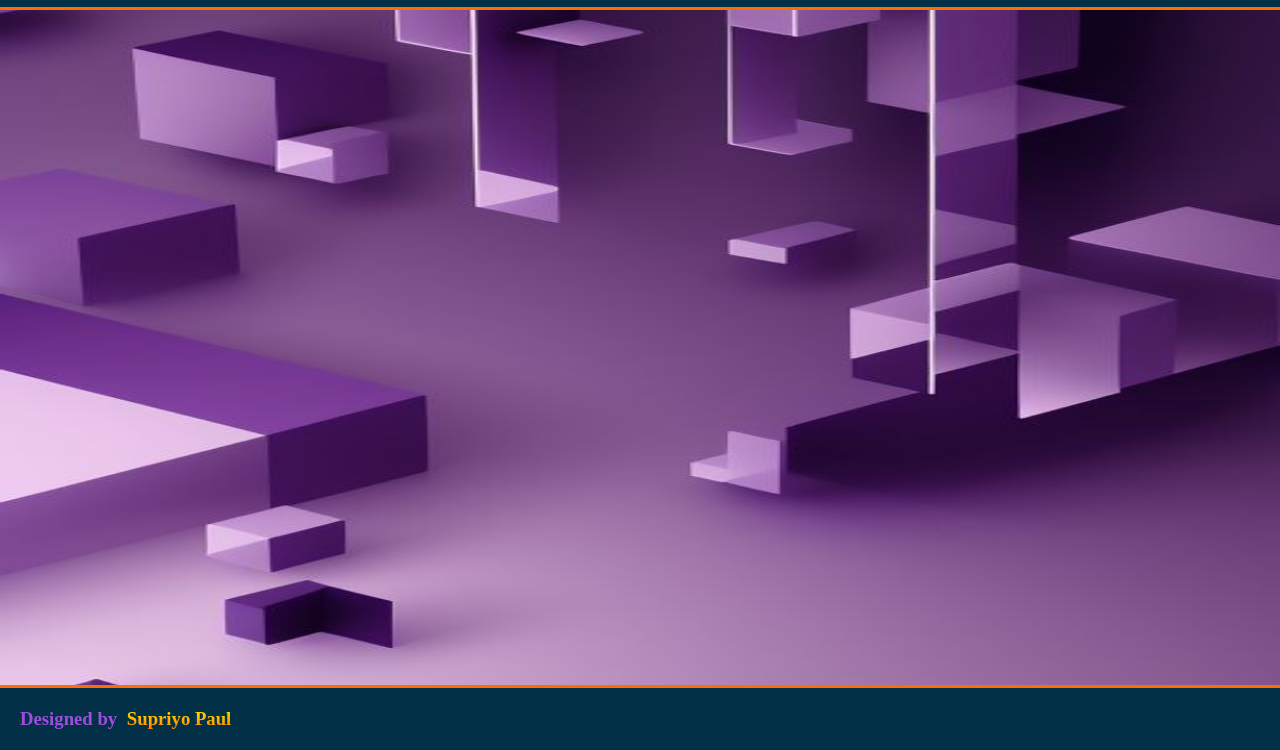
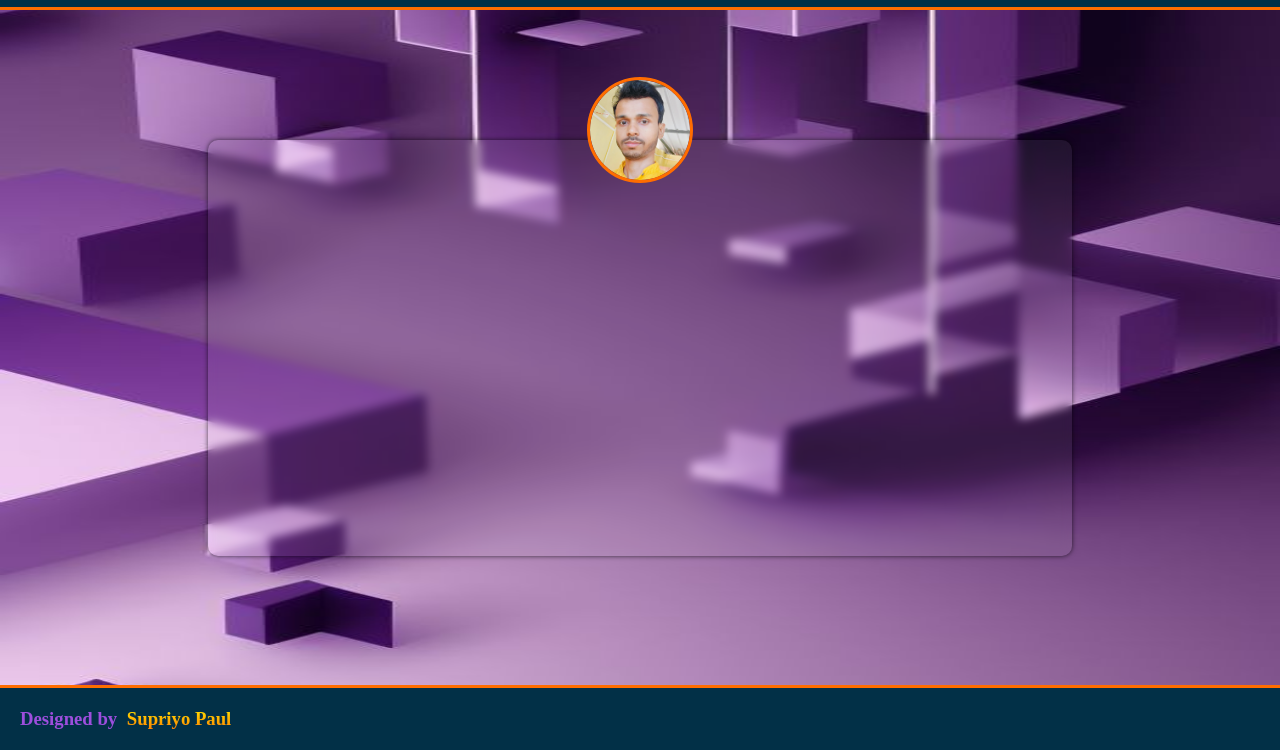
Before and after one commit to SupriyoPaul9/SupriyoPaul9.github.io, a plain HTML site: page index.html in a window 1280 px wide. Shown: the part 50-800 px from the top of the page. Drawn offline with Linux system fonts and the light colour scheme; a web font is replaced by a local one.

Commit message:
Identity

```diff
--- a/index.html
+++ b/index.html
@@ -12,7 +12,9 @@
       <h1 class="gtext">Supriyo Paul</h1>
     </header>
     <div class="main">
-
+      <div class="glass">
+        <div class="logo"></div>
+      </div>
     </div>
     <footer>
       <h3>Designed by <span class="gtext">Supriyo Paul</span></h3>
```
